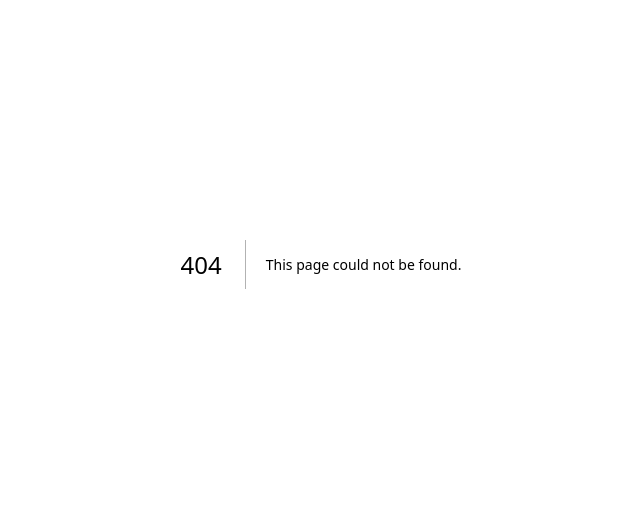
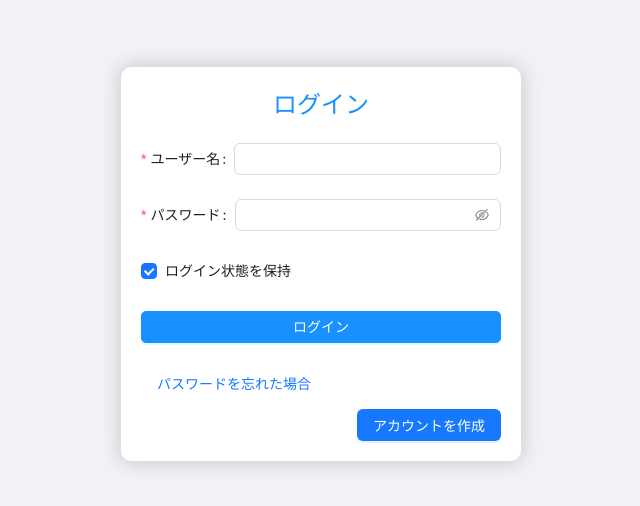
Before and after one commit to conea0/book-hub, a Next.js app in the folder front/: page /login in a window 1280 px wide. Before the commit this address had no page. Shown: the part 136-642 px from the top of the page, without its empty margins (319-959 px from the left). Built offline with nearby package versions, Linux system fonts and the light colour scheme.

Commit message:
✨ login画面の作成

```diff
--- /dev/null
+++ b/front/src/app/login/login.css
@@ -0,0 +1,48 @@
+.login-container {
+  display: flex;
+  justify-content: center;
+  align-items: center;
+  height: 100vh; /* 画面の高さいっぱいにコンテナを表示 */
+  background-color: #f0f2f5; /* バックグラウンドカラーを設定 */
+}
+
+.login-form {
+  width: 400px;
+  padding: 20px;
+  background-color: #ffffff; /* フォームの背景色 */
+  border-radius: 10px; /* 角丸 */
+  box-shadow: 0 0 20px rgba(0, 0, 0, 0.2); /* 影の設定 */
+}
+
+.login-form h2 {
+  text-align: center;
+  color: #1890ff; /* タイトルの色 */
+  margin-bottom: 20px;
+  font-size: 24px;
+}
+
+.login-button {
+  width: 100%;
+  background-color: #1890ff; /* ボタンの背景色 */
+  border-color: #1890ff; /* ボーダーカラー */
+  color: #ffffff; /* ボタンのテキスト色 */
+  border-radius: 5px; /* ボタンの角丸 */
+}
+
+
+.login-button:hover {
+  background-color: #036abf; /* ホバー時の背景色 */
+  border-color: #45a9fb; /* ホバー時のボーダーカラー */
+}
+
+.additional-options button {
+  font-size: 14px;
+  text-align: right;
+  color: #1890ff; /* リンクの色 */
+
+}
+
+.create-account {
+  margin-top: 10px;
+  text-align: right;
+}
--- /dev/null
+++ b/front/src/app/login/page.tsx
@@ -0,0 +1,60 @@
+'use client';
+import { Form, Input, Button, Checkbox } from 'antd';
+import './login.css';
+
+const Login = () => {
+  const onFinish = (values: string) => {
+    console.log('Received values:', values);
+  };
+
+  return (
+    <div className="login-container">
+      <div className="login-form">
+        <h2>ログイン</h2>
+        <Form
+          name="basic"
+          onFinish={onFinish}
+          initialValues={{ remember: true }}
+        >
+          <Form.Item
+            label="ユーザー名"
+            name="username"
+            rules={[{ required: true, message: 'ユーザー名を入力してください' }]}
+          >
+            <Input />
+          </Form.Item>
+
+          <Form.Item
+            label="パスワード"
+            name="password"
+            rules={[{ required: true, message: 'パスワードを入力してください' }]}
+          >
+            <Input.Password />
+          </Form.Item>
+
+          <Form.Item name="remember" valuePropName="checked">
+            <Checkbox>ログイン状態を保持</Checkbox>
+          </Form.Item>
+
+          <Form.Item>
+            <Button type="primary" htmlType="submit" className="login-button">
+              ログイン
+            </Button>
+          </Form.Item>
+        </Form>
+
+        <div className="additional-options">
+          <Button type="link" href= "/forgot">パスワードを忘れた場合</Button>
+        </div>
+
+        <div className="create-account">
+          <Button type="primary" href="/create-account">
+            アカウントを作成
+          </Button>
+        </div>
+      </div>
+    </div>
+  );
+}
+
+export default Login;
```
